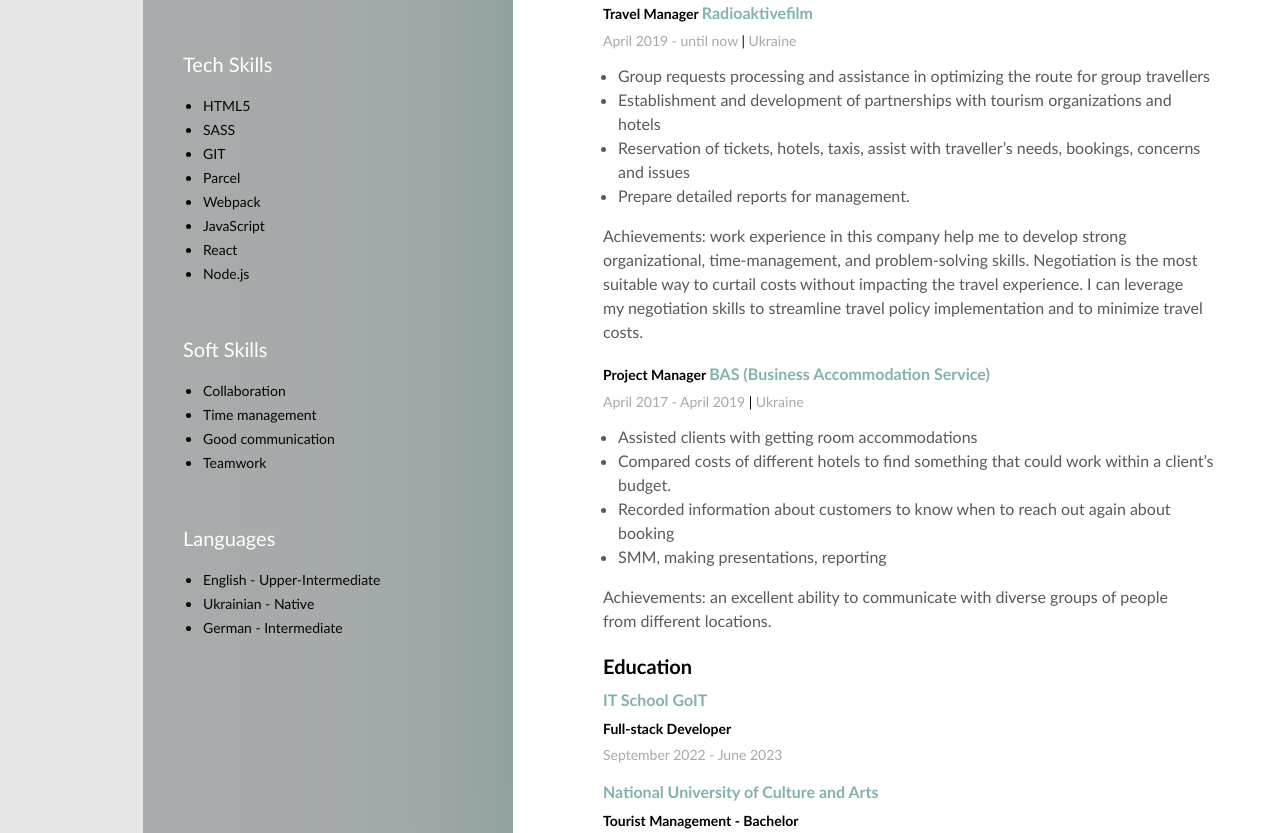
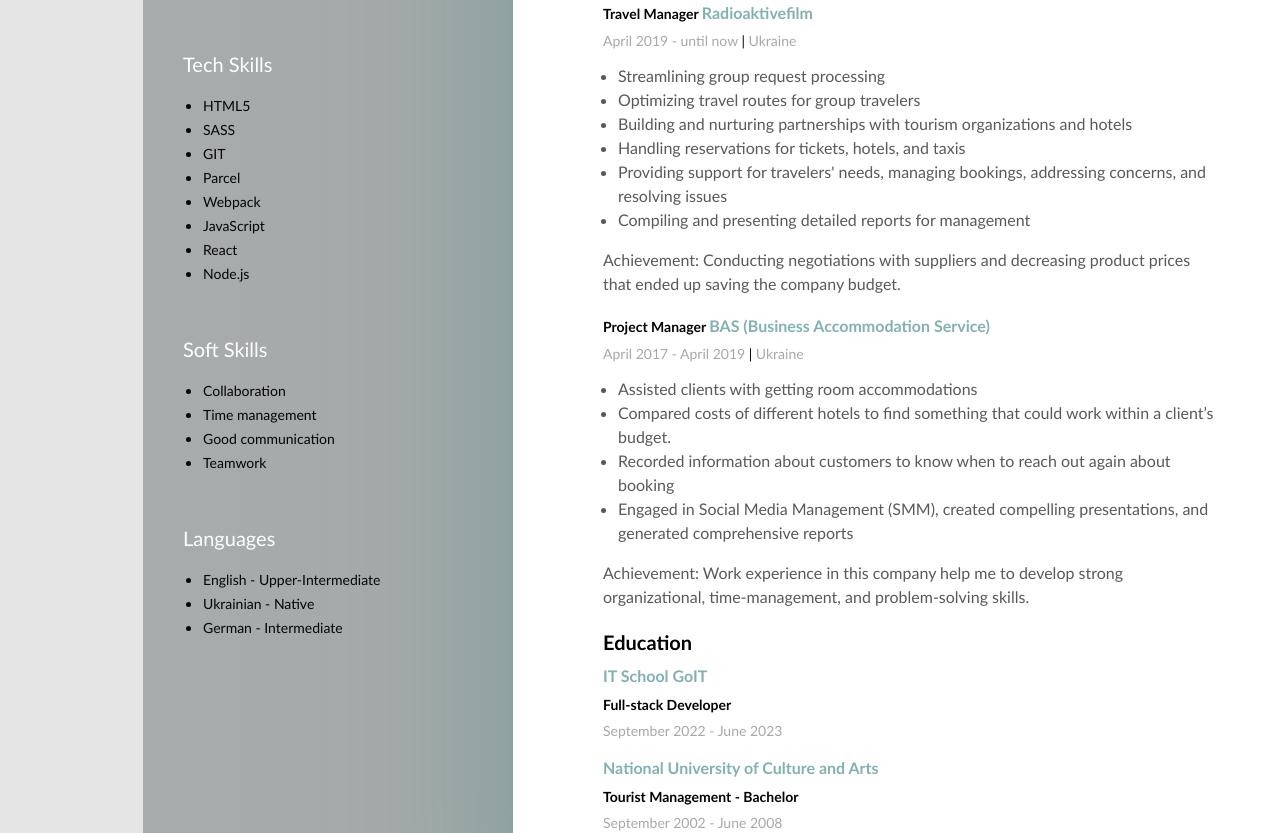
Before and after one commit to Inhaasap/Curriculum_Vitae, a plain HTML site: page index.html in a window 1280 px wide. Shown: the part 789-1622 px from the top of the page. Drawn offline with Linux system fonts and the light colour scheme.

Commit message:
updated index.html

```diff
--- a/index.html
+++ b/index.html
@@ -144,28 +144,29 @@
             </p>
             <ul class="work-list">
               <li class="work-list-item">
-                Group requests processing and assistance in optimizing the route
-                for group travellers
+                Streamlining group request processing
               </li>
               <li class="work-list-item">
-                Establishment and development of partnerships with tourism
-                organizations and hotels
+                Optimizing travel routes for group travelers
               </li>
               <li class="work-list-item">
-                Reservation of tickets, hotels, taxis, assist with traveller’s
-                needs, bookings, concerns and issues
+                Building and nurturing partnerships with tourism organizations
+                and hotels
               </li>
               <li class="work-list-item">
-                Prepare detailed reports for management.
+                Handling reservations for tickets, hotels, and taxis
+              </li>
+              <li class="work-list-item">
+                Providing support for travelers' needs, managing bookings,
+                addressing concerns, and resolving issues
+              </li>
+              <li class="work-list-item">
+                Compiling and presenting detailed reports for management
               </li>
             </ul>
             <p class="work-list-text">
-              Achievements: work experience in this company help me to develop
-              strong organizational, time-management, and problem-solving
-              skills. Negotiation is the most suitable way to curtail costs
-              without impacting the travel experience. I can leverage my
-              negotiation skills to streamline travel policy implementation and
-              to minimize travel costs.
+              Achievement: Conducting negotiations with suppliers and decreasing
+              product prices that ended up saving the company budget.
             </p>
           </div>
           <!-- Company 3 -->
@@ -192,12 +193,14 @@
                 again about booking
               </li>
               <li class="work-list-item">
-                SMM, making presentations, reporting
+                Engaged in Social Media Management (SMM), created compelling
+                presentations, and generated comprehensive reports
               </li>
             </ul>
             <p class="work-list-text">
-              Achievements: an excellent ability to communicate with diverse
-              groups of people from different locations.
+              Achievement: Work experience in this company help me to develop
+              strong organizational, time-management, and problem-solving
+              skills.
             </p>
           </div>
           <!-- Education -->
```
